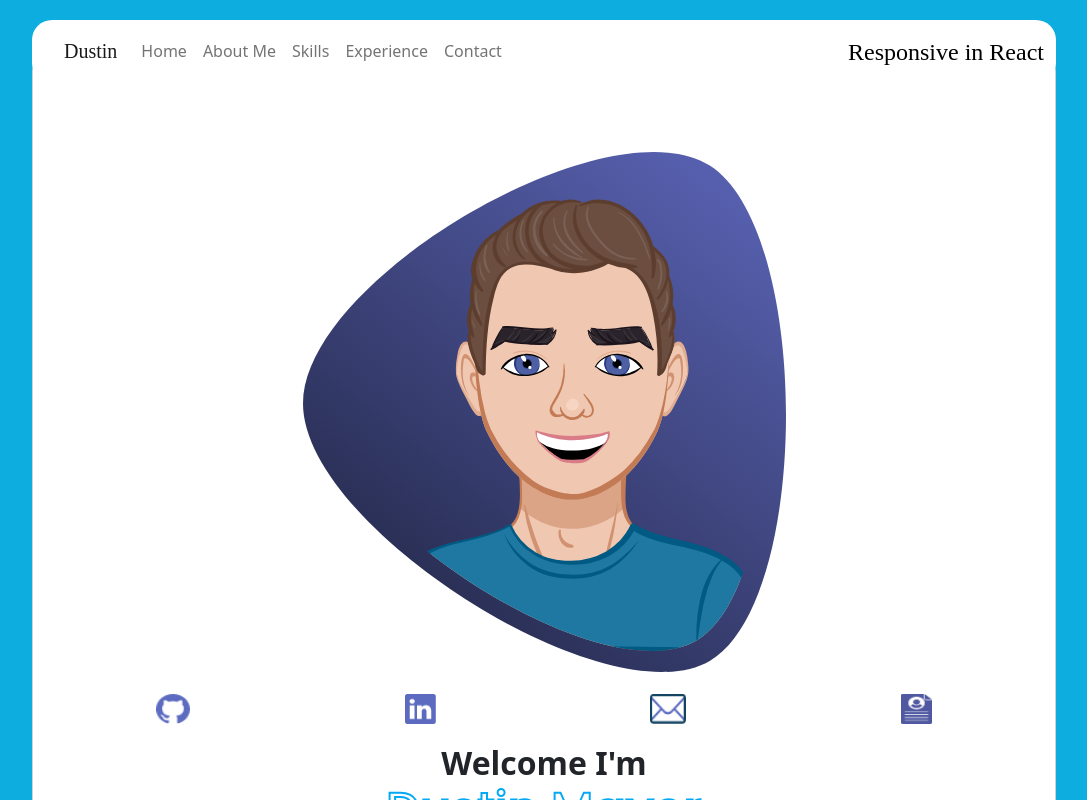
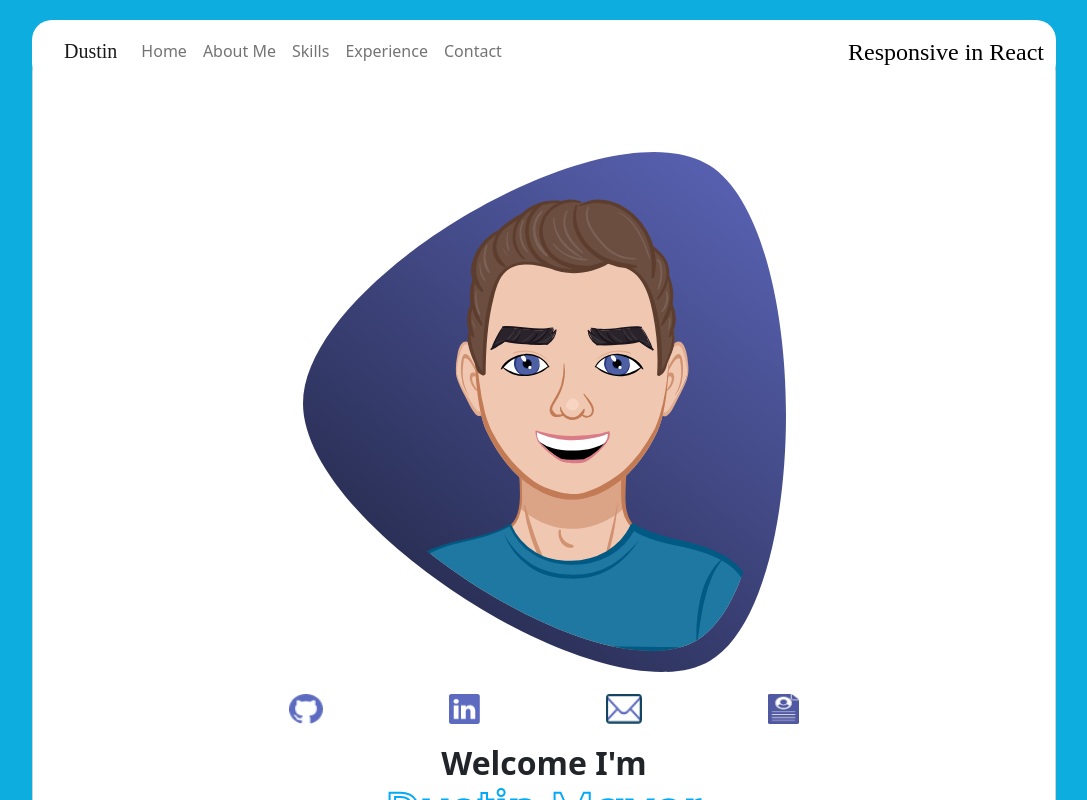
Before and after one commit to maye0085/portfolio, a React (Create React App) app: page / in a window 1280 px wide. Shown: the top 800 px of the page, without its empty margins (96-1183 px from the left). Built offline with nearby package versions, Linux system fonts and the light colour scheme.

Commit message:
minor style changes

```diff
--- a/package.json
+++ b/package.json
@@ -1,5 +1,5 @@
 {
-  "homepage": "https://maye0085.github.io/portfolio",
+  "homepage": "https://maye0085.github.io/my-portfolio-web",
   "name": "my-portfolio-web",
   "version": "0.1.0",
   "private": true,
--- a/src/App.css
+++ b/src/App.css
@@ -18,6 +18,10 @@
   );
   height: 100%;
   padding-bottom: 15px;
+}
+
+.iconRow{
+  width: 65% !important;
 }
 
 .navbar {
```
